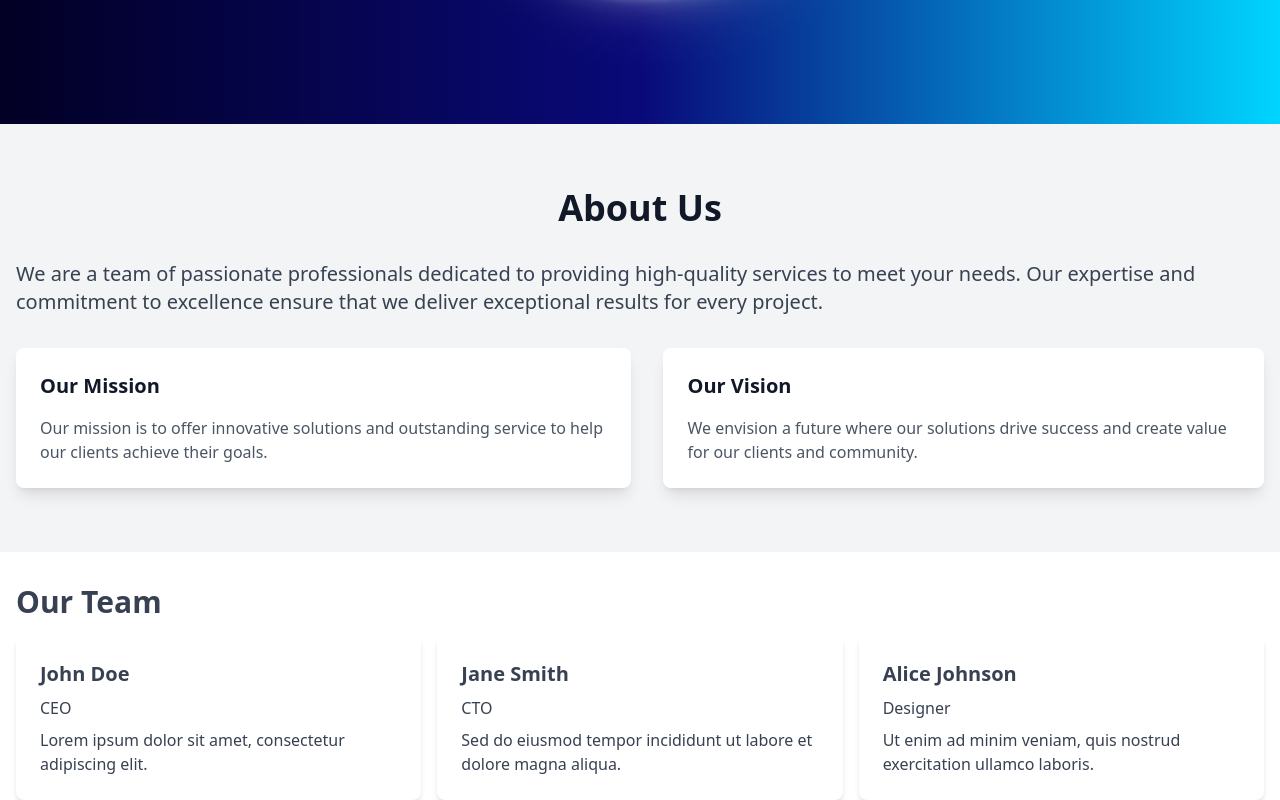
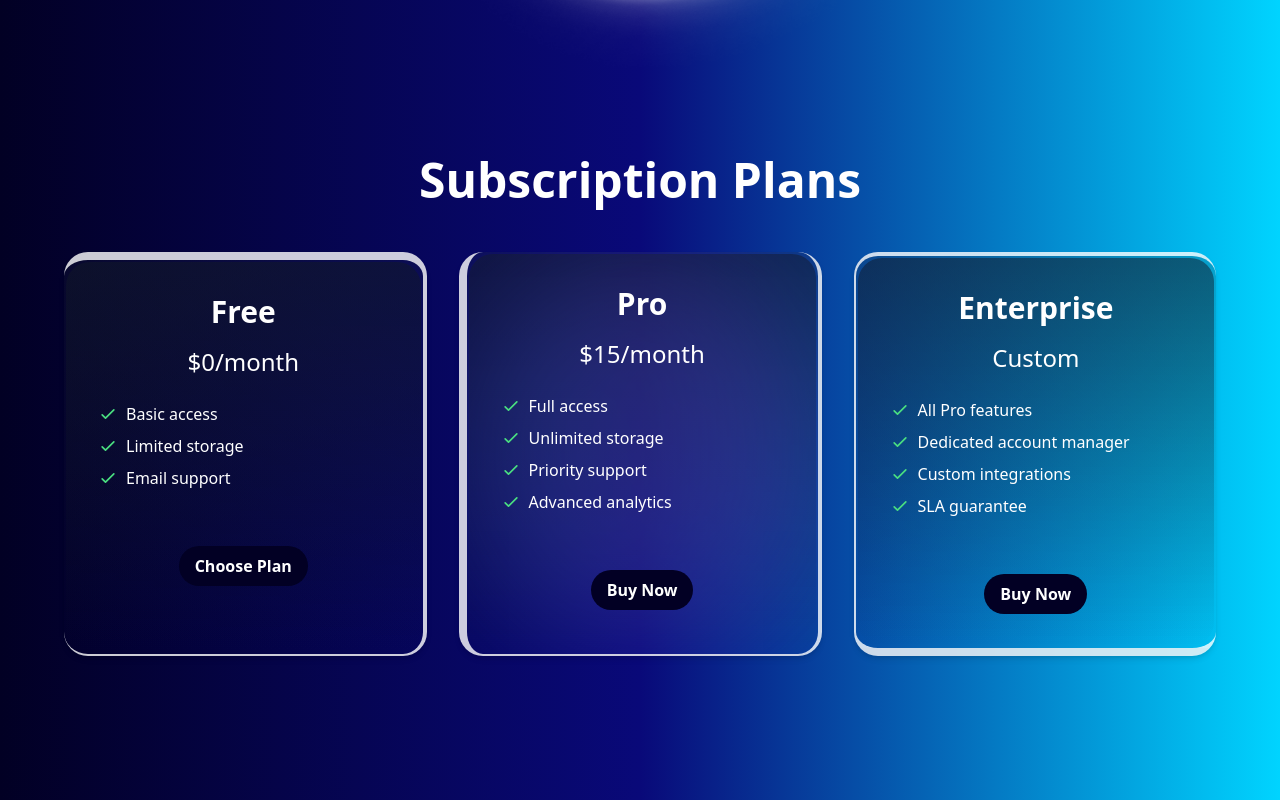
Before and after one commit to Pallav46/SalesSage, a React (Vite) app in the folder Frontend/: page / in a window 1280 px wide. Shown: the part 740-1540 px from the top of the page. Built offline with nearby package versions, Linux system fonts and the light colour scheme.

Commit message:
Integrated payment gateway

```diff
--- a/Frontend/index.html
+++ b/Frontend/index.html
@@ -11,5 +11,6 @@
   <body>
     <div id="root"></div>
     <script type="module" src="/src/main.jsx"></script>
+    <script src="https://checkout.razorpay.com/v1/checkout.js"></script>
   </body>
 </html>
--- a/Frontend/package.json
+++ b/Frontend/package.json
@@ -12,6 +12,7 @@
   "dependencies": {
     "axios": "^1.7.2",
     "classnames": "^2.5.1",
+    "js-cookie": "^3.0.5",
     "lodash": "^4.17.21",
     "react": "^18.3.1",
     "react-dom": "^18.3.1",
--- a/Frontend/src/components/Hero.jsx
+++ b/Frontend/src/components/Hero.jsx
@@ -1,4 +1,4 @@
-import React, { useState } from "react";
+import { useState } from "react";
 import Login from "./auth/Login";
 
 const Hero = () => {
--- /dev/null
+++ b/Frontend/src/components/Subscription.jsx
@@ -0,0 +1,144 @@
+import axios from 'axios';
+import Cookies from 'js-cookie';
+
+const plans = [
+  {
+    type: "Free",
+    price: "$0/month",
+    features: ["Basic access", "Limited storage", "Email support"],
+    tier: 1
+  },
+  {
+    type: "Pro",
+    price: "$15/month",
+    features: ["Full access", "Unlimited storage", "Priority support", "Advanced analytics"],
+    tier: 2
+  },
+  {
+    type: "Enterprise",
+    price: "Custom",
+    features: ["All Pro features", "Dedicated account manager", "Custom integrations", "SLA guarantee"],
+    tier: 3
+  }
+];
+
+const Subscription = () => {
+  const handlePayment = async (tier) => {
+    if (tier === 1) {
+      // Handle free plan subscription logic here
+      console.log("Free plan selected. No payment required.");
+      return;
+    }
+
+    try {
+      const accessToken = Cookies.get('accessToken');
+
+      if (!accessToken) {
+        console.error("No access token found. Please log in again.");
+        return;
+      }
+
+      const response = await axios.post(
+        "http://localhost:8000/subscription/purchase/",
+        { tier },
+        {
+          headers: {
+            Authorization: `Bearer ${accessToken}`
+          }
+        }
+      );
+      const data = response.data;
+      console.log(data);
+
+      const options = {
+        key: data.key, // Replace with your Razorpay Key ID
+        amount: data.amount, // Amount is in currency subunits (e.g., paise)
+        currency: "INR",
+        name: "Acme Corp",
+        description: "Test Transaction",
+        image: "https://example.com/your_logo",
+        order_id: data.order_id, // Use the order_id fetched from your backend
+        callback_url: "http://localhost:8000/subscription/callback/",
+        prefill: {
+          name: "Gaurav Kumar",
+          email: "gaurav.kumar@example.com",
+          contact: "9000090000"
+        },
+        notes: {
+          address: "Razorpay Corporate Office"
+        },
+        theme: {
+          color: "#3399cc"
+        }
+      };
+
+      const rzp1 = new window.Razorpay(options);
+      rzp1.open();
+    } catch (error) {
+      console.error('Error fetching order_id:', error);
+      // Handle error
+    }
+  };
+
+  return (
+    <div className="bg-gradient-to-r from-color-300 via-color-400 to-color-500 min-h-screen p-4 md:p-8">
+      <div className="max-w-6xl mx-auto">
+        <div className="flex items-center mb-8 md:mb-12">
+          <h1 className="text-white text-3xl md:text-5xl font-bold mx-auto">Subscription Plans</h1>
+        </div>
+
+        <div className="flex flex-col md:flex-row justify-between space-y-8 md:space-y-0 md:space-x-8">
+          {plans.map((plan, index) => (
+            <div
+              key={index}
+              className={`group w-full md:w-1/3 bg-gradient-to-b from-gray-800/20 to-transparent rounded-3xl p-0.5 relative overflow-hidden shadow-md hover:shadow-xl transition duration-300 ${
+                index === 0 ? 'border-t-8 border-r-4 border-b-2 border-opacity-80 border-white' :
+                index === 1 ? 'border-l-8 border-r-4 border-b-2 border-opacity-80 border-white' :
+                index === 2 ? 'border-l-2 border-t-4 border-b-8 border-opacity-80 border-white' : ''
+              }`}
+            >
+              <div className="bg-gradient-to-b from-gray-900/50 to-transparent h-full rounded-3xl flex flex-col justify-between group-hover:border-opacity-100 group-hover:border-white">
+                {index === 1 && (
+                  <div className="absolute inset-0 bg-gradient-to-r from-blue-400 to-purple-500 rounded-full opacity-20 blur-3xl"></div>
+                )}
+                <div className="p-8 relative z-10 text-white text-center">
+                  <h2 className="text-2xl md:text-3xl font-bold mb-4 group-hover:text-blue-400 transition duration-300">{plan.type}</h2>
+                  <p className="text-xl md:text-2xl mb-6">{plan.price}</p>
+                  <ul className="space-y-2 text-left mb-6">
+                    {plan.features.map((feature, fIndex) => (
+                      <li key={fIndex} className="flex items-center">
+                        <svg
+                          className="w-5 h-5 mr-2 text-green-400"
+                          fill="none"
+                          stroke="currentColor"
+                          viewBox="0 0 24 24"
+                          xmlns="http://www.w3.org/2000/svg"
+                        >
+                          <path
+                            strokeLinecap="round"
+                            strokeLinejoin="round"
+                            strokeWidth="2"
+                            d="M5 13l4 4L19 7"
+                          ></path>
+                        </svg>
+                        {feature}
+                      </li>
+                    ))}
+                  </ul>
+                  <button
+                    className="mt-8 bg-color-300 hover:bg-white hover:text-color-300 text-white font-bold py-2 px-4 rounded-full transition duration-300 group-hover:scale-105"
+                    onClick={() => handlePayment(plan.tier)}
+                  >
+                    {plan.tier === 1 ? 'Choose Plan' : 'Buy Now'}
+                  </button>
+                </div>
+              </div>
+            </div>
+          ))}
+        </div>
+      </div>
+    </div>
+  );
+};
+
+export default Subscription;
--- a/Frontend/src/components/auth/Login.jsx
+++ b/Frontend/src/components/auth/Login.jsx
@@ -3,6 +3,7 @@ import { useTheme } from "../../ThemeContext";
 import { FaTimes } from "react-icons/fa";
 import Signup from "./Signup";
 import axios from "axios";
+import Cookies from "js-cookie";
 
 const Login = ({ onClose }) => {
   const { isDarkMode } = useTheme();
@@ -37,7 +38,11 @@ const Login = ({ onClose }) => {
 
         if (response.status === 200) {
           console.log("Login successful", response.data);
-          // Handle successful login (e.g., store token, redirect)
+
+          Cookies.set("accessToken", response.data.access_token, { secure: true, sameSite: 'Strict' });
+          Cookies.set("refreshToken", response.data.refresh_token, { secure: true, sameSite: 'Strict' });
+
+          // Handle successful login (e.g., redirect)
           onClose(); // Close the login modal
         } else {
           setLoginError("Login failed. Please check your credentials.");
--- a/Frontend/src/pages/LandingPage.jsx
+++ b/Frontend/src/pages/LandingPage.jsx
@@ -4,13 +4,16 @@ import Hero from '../components/Hero';
 import About from '../components/About';
 import Footer from '../components/Footer';
 import OurTeam from '../components/OurTeam';
+import Subscription from '../components/Subscription';
 
 const LandingPage = () => {
   return (
     <div className="flex flex-col min-h-screen">
       <Navbar />
+
       <main className="flex-grow">
         <Hero />
+        <Subscription/>
         <section id="about">
           <About />
         </section>
```
Also changed, not shown: 1 other file (tests, documents, lock files or other folders).
